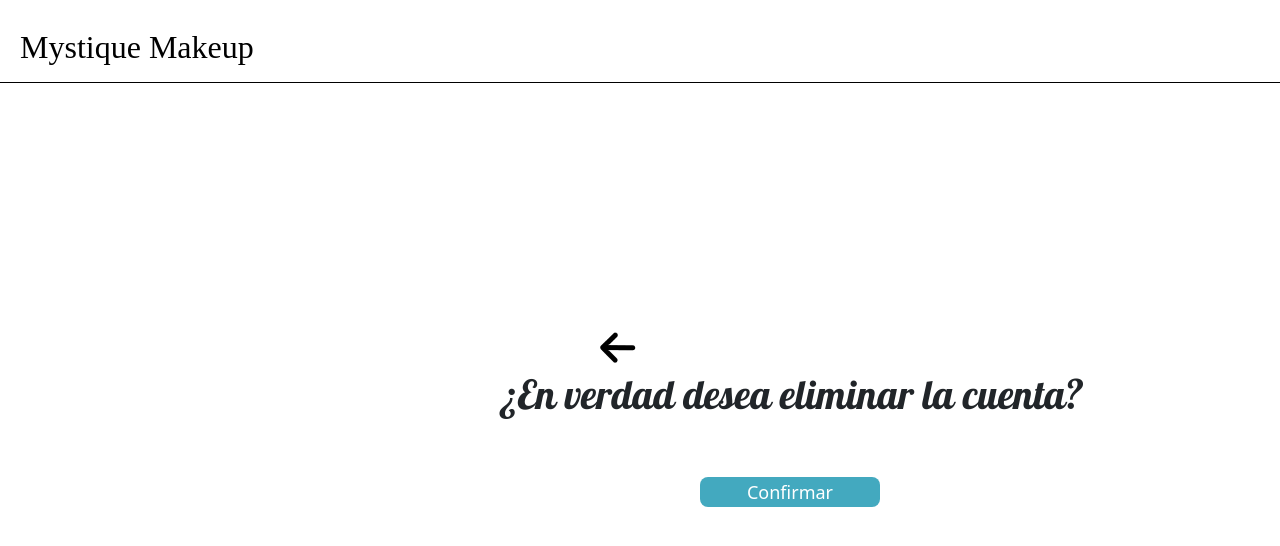
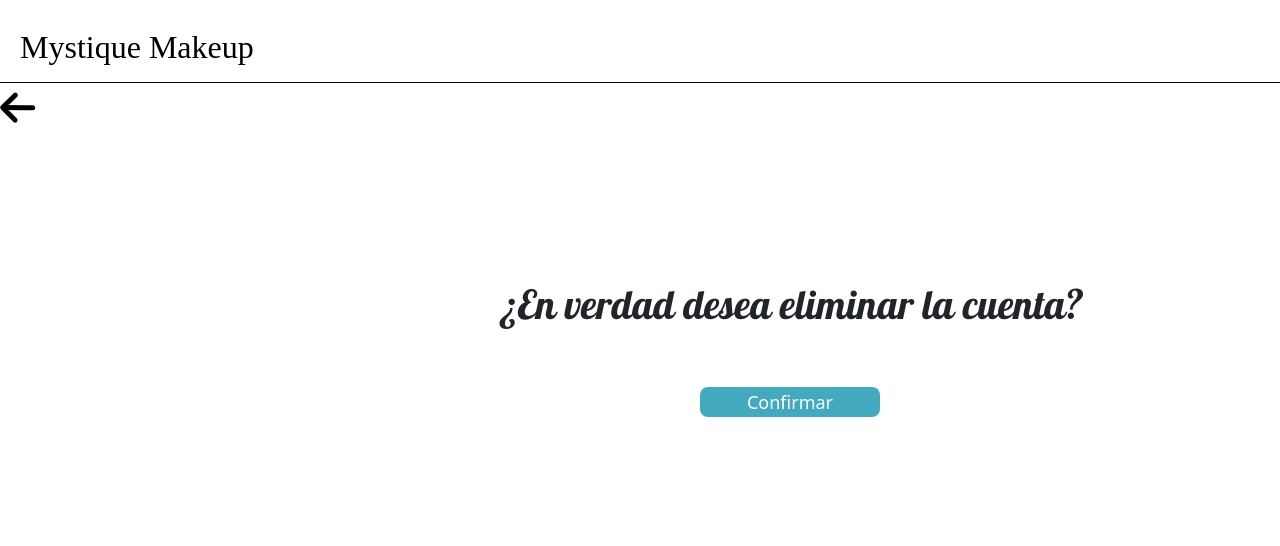
Before and after one commit to Isaac4918/MystiqueMakeup, a React (Create React App) app: page /account/deleteAccount in a window 1280 px wide. Shown: the top 546 px of the page. Built offline with nearby package versions, Linux system fonts and the light colour scheme; no server answers; a web font is replaced by a local one.

Commit message:
update to DeleteAccount

```diff
--- a/src/pages/accountPages/DeleteAccount.js
+++ b/src/pages/accountPages/DeleteAccount.js
@@ -16,7 +16,7 @@ export function BackAccount( { account } ){
   };
 
   return(
-      <div className="back">
+      <div>
           <a onClick={accountPage}><img src={backButton} alt=""/></a>
       </div>
   )
@@ -65,25 +65,18 @@ const confirmRemove = async() => {
     if(response.ok) {
       const data = await response.text();
       alert('Cuenta eliminada con éxito', data);
-
-      if(account.admin === true){
-          navigate('/accountAdmin');
-      }else{
-          navigate('/accountUser');
-      }
+      navigate('/');
     }
   }
 
   return (
-    <div>
+    <div className='infoDelete'>
       <h1>¿En verdad desea eliminar la cuenta?</h1>
       <br />
       <br />
       <button onClick={confirmRemove}>Confirmar</button>
     </div>
   );
-
-
 }
 
 
@@ -92,7 +85,7 @@ function DeleteAccount(){
   return (
     <div>
         <Navbar showIcons={false} />
-        <div className="DeleteAccount">
+        <div className="deleteAccount">
             <BackAccount account={account}/>
             <RemoveAccount account={account} setAccount={setAccount}/>
         </div>
--- a/src/styles/Account.css
+++ b/src/styles/Account.css
@@ -118,16 +118,16 @@
 
 
 /*-------------------- DELETE ACCOUNT --------------------------------------------------*/
-.DeleteAccount{
+.deleteAccount .infoDelete{
     margin-left: 500px;
-    margin-top: 240px;
+    margin-top: 150px;
 }
 
-.DeleteAccount h1{
+.deleteAccount h1{
     font-family: 'Pattaya';
 }
 
-.DeleteAccount button{
+.deleteAccount button{
     background-color: #43A9BF;
     border-radius: 8px;
     border: none;
@@ -138,6 +138,7 @@
     margin-left: 200px;
     cursor: pointer;
 }
+
 
 /*-------------------- MODIFY ACCOUNT --------------------------------------------------*/
 
```
Lines whose indentation alone changed are shown as unchanged.
